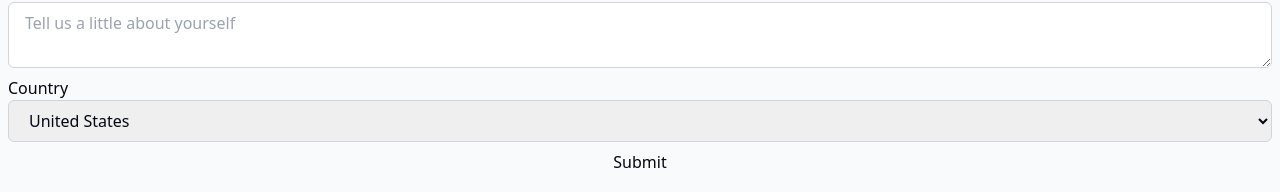
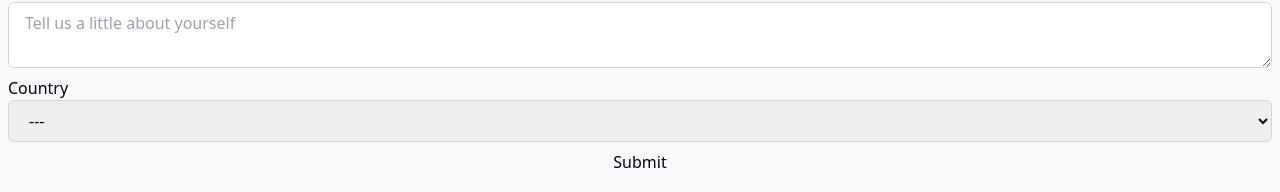
Before and after one commit to cjcoops/react-challenges, a React (Vite) app: page /dynamic-form in a window 1280 px wide. Shown: the part 505-697 px from the top of the page. Built offline with nearby package versions, Linux system fonts and the light colour scheme.

Commit message:
form state

```diff
--- a/src/routes/dynamic-form.tsx
+++ b/src/routes/dynamic-form.tsx
@@ -1,6 +1,7 @@
 import { createFileRoute } from "@tanstack/react-router";
 
 import data from "../data/dynamic-form-input.json";
+import { useState } from "react";
 
 export const Route = createFileRoute("/dynamic-form")({
   component: DynamicForm,
@@ -22,15 +23,22 @@ export const Route = createFileRoute("/dynamic-form")({
 function DynamicForm() {
   console.log(data);
 
+  const [formState, setFormState] = useState<Record<string, any>>({});
+
   const handleSubmit: React.FormEventHandler<HTMLFormElement> = (e) => {
     e.preventDefault();
+    console.log(formState);
+  };
+
+  const handleChange = (id: string, value: string) => {
+    setFormState((prevState) => ({ ...prevState, [id]: value }));
   };
 
   function renderField(control: (typeof data)[number]) {
     switch (control.type) {
       case "radio":
         return (
-          <fieldset className="flex flex-col" key={control.id}>
+          <fieldset className="flex flex-col">
             <legend>{control.label}</legend>
             {control.options?.map((option) => {
               return (
@@ -40,6 +48,7 @@ function DynamicForm() {
                     id={control.id + option.value}
                     name={control.id}
                     value={option.value}
+                    onChange={() => handleChange(control.id, option.value)}
                   ></input>
                   <label htmlFor={control.id + option.value}>
                     {option.label}
@@ -51,7 +60,7 @@ function DynamicForm() {
         );
       case "checkbox":
         return (
-          <fieldset key={control.id}>
+          <fieldset>
             <legend>{control.label}</legend>
 
             {control.options?.map((option) => {
@@ -61,6 +70,15 @@ function DynamicForm() {
                     type="checkbox"
                     id={control.id + option.value}
                     name={control.id}
+                    onChange={(e) => {
+                      const currentValues = formState[control.id] || [];
+                      const newValues = e.target.checked
+                        ? [...currentValues, option.value]
+                        : currentValues.filter(
+                            (val: string) => val !== option.value
+                          );
+                      handleChange(control.id, newValues);
+                    }}
                   />
                   <label htmlFor={control.id + option.value}>
                     {option.label}
@@ -72,9 +90,14 @@ function DynamicForm() {
         );
       case "select":
         return (
-          <div className="flex flex-col" key={control.id}>
+          <div className="flex flex-col">
             <label htmlFor={control.id}>{control.label}</label>
-            <select className="input" id={control.id}>
+            <select
+              className="input"
+              id={control.id}
+              onChange={(e) => handleChange(control.id, e.target.value)}
+            >
+              <option value="">---</option>
               {control.options?.map((option) => (
                 <option value={option.value} key={option.value}>
                   {option.label}
@@ -85,12 +108,13 @@ function DynamicForm() {
         );
       case "textarea":
         return (
-          <div className="flex flex-col" key={control.id}>
+          <div className="flex flex-col">
             <label htmlFor={control.id}>{control.label}</label>
             <textarea
               className="input"
               id={control.id}
               placeholder={control.placeholder}
+              onChange={(e) => handleChange(control.id, e.target.value)}
             />
           </div>
         );
@@ -99,13 +123,14 @@ function DynamicForm() {
       case "email":
       case "number":
         return (
-          <div className="flex flex-col" key={control.id}>
+          <div className="flex flex-col">
             <label htmlFor={control.id}>{control.label}</label>
             <input
               className="input"
               type={control.type}
               id={control.id}
               placeholder={control.placeholder}
+              onChange={(e) => handleChange(control.id, e.target.value)}
             />
           </div>
         );
@@ -117,7 +142,9 @@ function DynamicForm() {
 
   return (
     <form className="p-2 flex flex-col gap-2" onSubmit={handleSubmit}>
-      {data.map((control) => renderField(control))}
+      {data.map((control) => (
+        <div key={control.id}>{renderField(control)}</div>
+      ))}
       <button type="submit" className="button">
         Submit
       </button>
```
